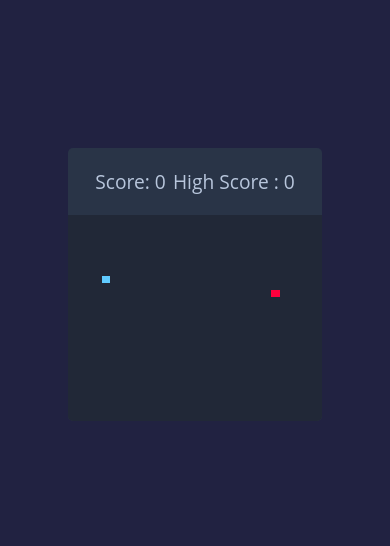
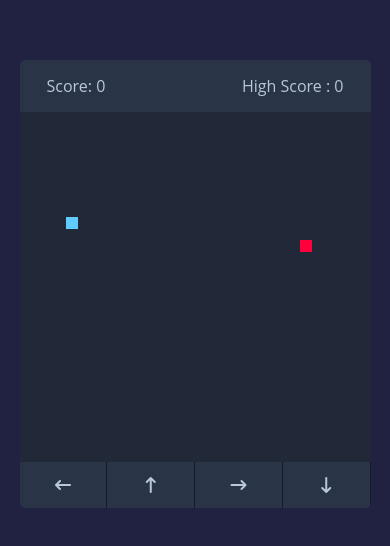
Before and after one commit to Nicoogf/snake, a plain HTML site: page index.html in a window 390 px wide. Shown: the part 138-684 px from the top of the page. Drawn offline with Linux system fonts and the light colour scheme.

Commit message:
Se agrega el control para dispositivos moviles

```diff
--- a/index.html
+++ b/index.html
@@ -6,6 +6,7 @@
     <meta name="viewport" content="width=device-width, initial-scale=1.0">
     <title>Document</title>
     <link rel="stylesheet" href="styles.css">
+    <link rel="stylesheet" href="https://cdnjs.cloudflare.com/ajax/libs/font-awesome/6.4.0/css/all.min.css" integrity="sha512-iecdLmaskl7CVkqkXNQ/ZH/XLlvWZOJyj7Yy7tcenmpD1ypASozpmT/E0iPtmFIB46ZmdtAc9eNBvH0H/ZpiBw==" crossorigin="anonymous" referrerpolicy="no-referrer" />
     <script src="script.js" defer></script>
 </head>
 <body>
@@ -24,7 +25,13 @@
         </div>
 
        <div class="play-board">
+       </div>
 
+       <div class="controls">
+            <i data-key= "ArrowLeft" class="fa-solid fa-arrow-left-long"></i>
+            <i data-key= "ArrowUp" class="fa-solid fa-arrow-up-long"></i>
+            <i data-key= "ArrowRight" class="fa-solid fa-arrow-right-long"></i>
+            <i data-key= "ArrowDown" class="fa-solid fa-arrow-down-long"></i>
        </div>
 
     </div>
--- a/script.js
+++ b/script.js
@@ -2,6 +2,7 @@
 const playBoard = document.querySelector(".play-board")
 const scoreElement = document.querySelector(".score")
 const highScoreElement = document.querySelector(".high-score")
+const controls = document.querySelectorAll(".controls i")
 
 let gameOver = false ;
 let foodX  , foodY ;
@@ -50,6 +51,12 @@ const changueDirection = (e) =>{
     }
 
 }
+
+controls.forEach( key =>{
+    key.addEventListener("click" , () => changueDirection({
+        key: key.dataset.key
+    }))
+})
 
 const initGame = () =>{
     if(gameOver) return handleGameOver();
--- a/styles.css
+++ b/styles.css
@@ -48,3 +48,42 @@ background-color: rgb(33, 34, 65);
 .play-board .head{
     background-color: #60CBFF;
 }
+
+
+.controls{
+    display: none;
+    justify-content: space-between;
+}
+
+.controls i{
+    padding: 25px 0;
+    color: #B8C7DC;
+    text-align: center;
+    cursor: pointer;
+    font-size: 1.3rem;
+    width: calc(100% / 4);
+    border-right: 1px solid #171b26 ;
+}
+
+
+@media screen and (max-width: 800px) {
+    .wrapper{
+        width: 90vmin;
+        height: 115vmin;
+    }
+
+    .game-details{
+        font-size: 1rem;
+        padding: 15px 27px;
+    }
+
+    .controls{
+        display: flex;
+    }
+
+    .controls i{
+        padding: 15px 0;
+        font-size: 1rem;
+    }
+
+}
```
